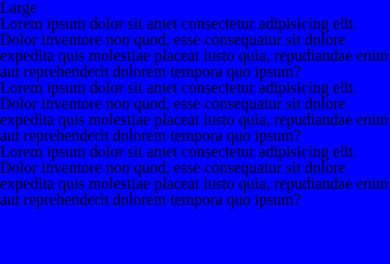
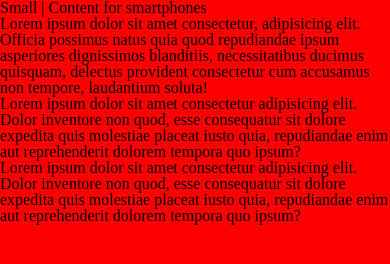
Before and after one commit to ThomasBackers/Responsive-training, a plain HTML site: page index.html in a window 390 px wide. Drawn offline with Linux system fonts and the light colour scheme.

Commit message:
know how to media queries & play with display attribute

```diff
--- a/css/style.css
+++ b/css/style.css
@@ -1,5 +1,6 @@
 body {
     background-color: blue;
+    font-size: 2rem;
 }
 
 #small,
@@ -7,9 +8,10 @@ body {
     display: none;
 }
 
-@media all and (max-device-width: 410px) {
+@media all and (max-width: 410px) {
     body {
         background-color: red;
+        font-size: 1rem;
     }
 
     #small {
@@ -22,9 +24,10 @@ body {
     }
 }
 
-@media all and (max-device-width: 768px) {
+@media all and (min-width: 410px) and (max-width: 768px) {
     body {
         background-color: green;
+        font-size: 1.5rem;
     }
 
     #medium {
--- a/index.html
+++ b/index.html
@@ -10,7 +10,7 @@
     </head>
     <body>
         <div id="small">
-            <h2>Small</h2>
+            <h2>Small | Content for smartphones</h2>
             <p>
                 Lorem ipsum dolor sit amet consectetur, adipisicing elit. Officia possimus natus
                 quia quod repudiandae ipsum asperiores dignissimos blanditiis, necessitatibus
@@ -29,7 +29,7 @@
             </p>
         </div>
         <div id="medium">
-            <h2>Medium</h2>
+            <h2>Medium | Content for tablets</h2>
             <p>
                 Lorem ipsum dolor sit amet consectetur adipisicing elit. Illum exercitationem
                 architecto nihil ratione vel, temporibus alias sit, soluta, odit voluptatem
@@ -47,7 +47,7 @@
             </p>
         </div>
         <div id="large">
-            <h2>Large</h2>
+            <h2>Large | Content for desktops</h2>
             <p>
                 Lorem ipsum dolor sit amet consectetur adipisicing elit. Dolor inventore non quod,
                 esse consequatur sit dolore expedita quis molestiae placeat iusto quia, repudiandae
```
